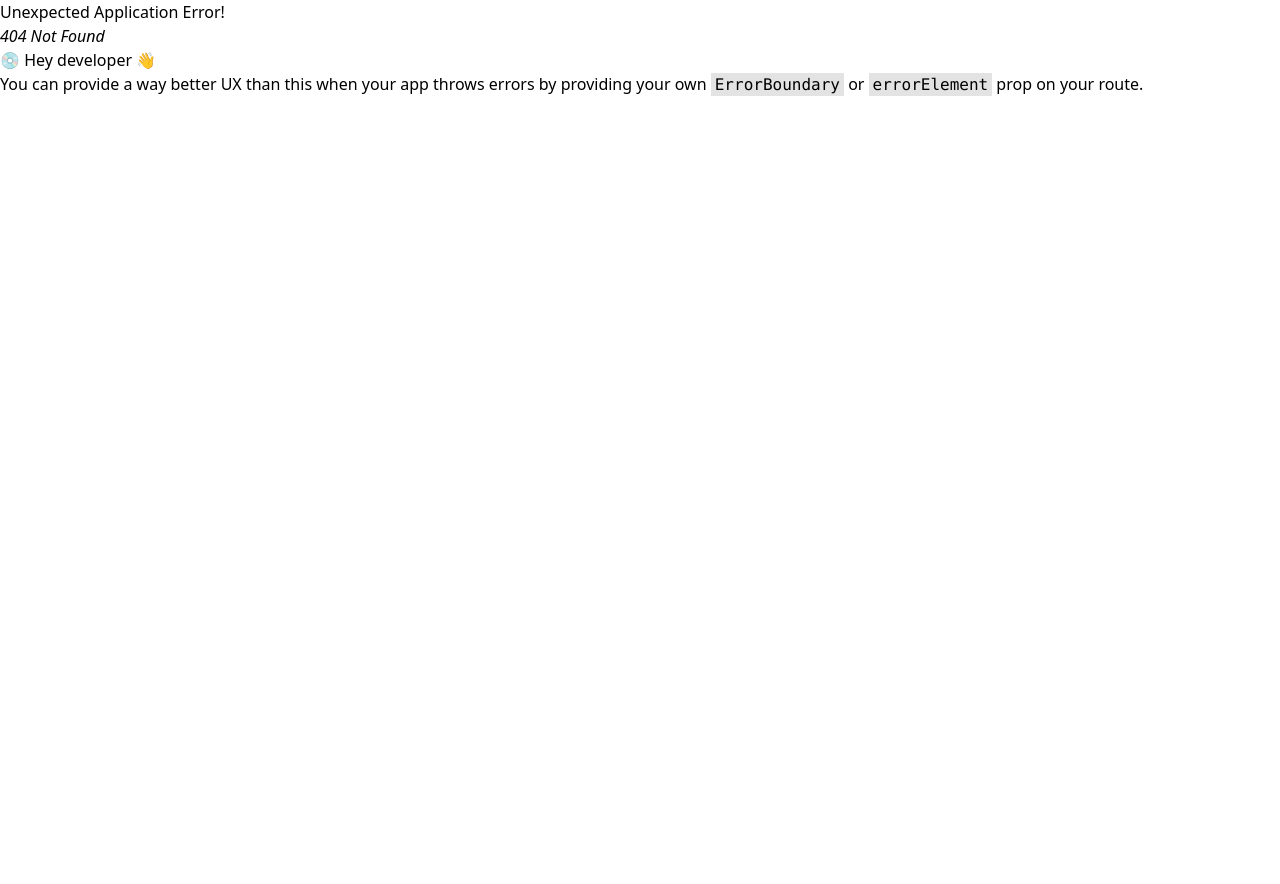
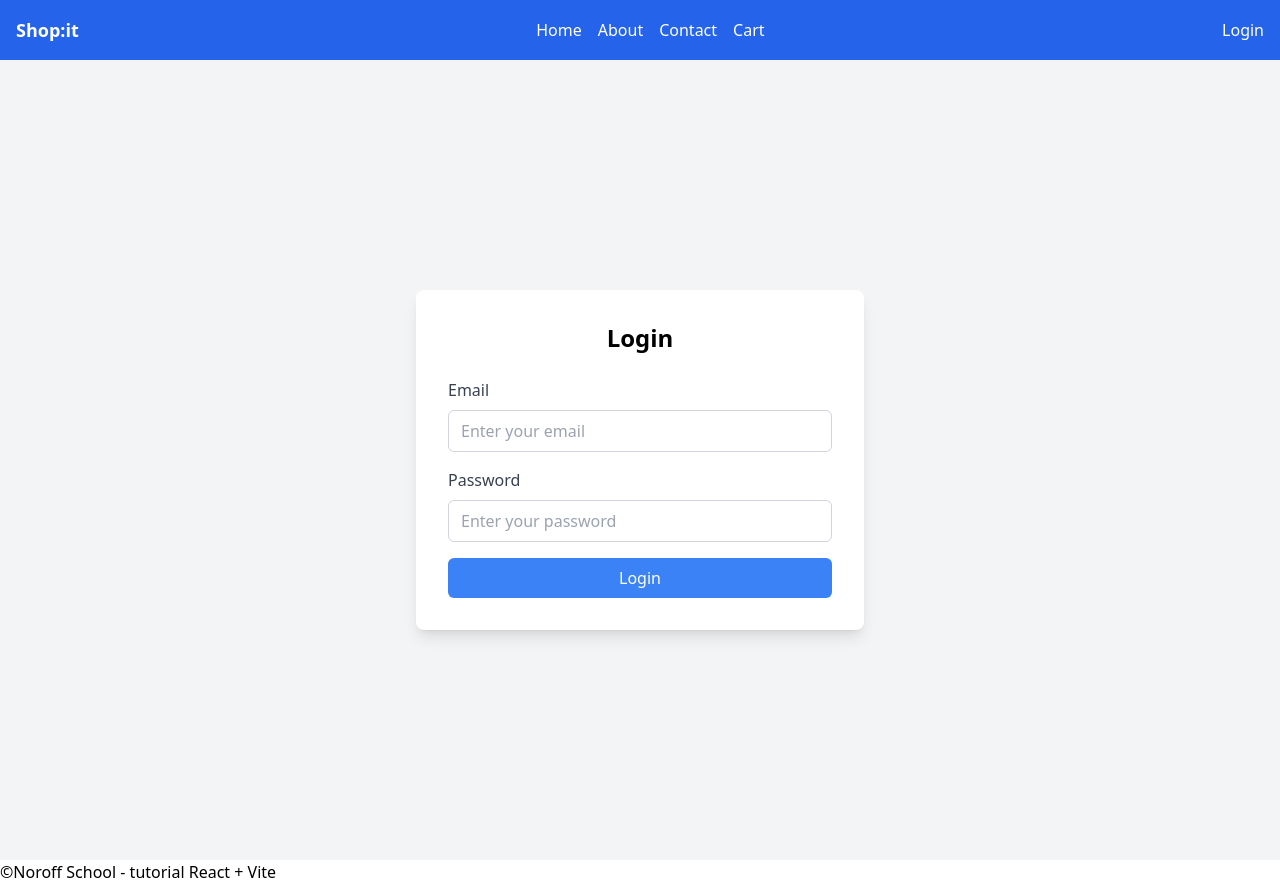
Before and after one commit to EliseAur/ecom-store, a React (Vite) app: page /login in a window 1280 px wide. Before the commit this address had no page. Before the commit the page ends 800 px from the top, so only its background shows below. Built offline with nearby package versions, Linux system fonts and the light colour scheme.

Commit message:
Adding link for login and a login page and adding it to the router

```diff
--- a/src/components/header.jsx
+++ b/src/components/header.jsx
@@ -21,7 +21,7 @@ export default function Header() {
             Cart
           </a>
         </nav>
-        <div>Login</div>
+        <Link to="/login">Login</Link>
       </div>
     </header>
   );
--- a/src/pages/index.jsx
+++ b/src/pages/index.jsx
@@ -1,4 +1,5 @@
 import Home from "./home";
 import About from "./about";
+import Login from "./login";
 
-export { Home, About };
+export { Home, About, Login };
--- /dev/null
+++ b/src/pages/login.jsx
@@ -0,0 +1,81 @@
+import { useState } from "react";
+
+export default function Login() {
+  const [email, setEmail] = useState("");
+  const [password, setPassword] = useState("");
+
+  const handleSubmit = async (event) => {
+    // alert("I am the handler for the submit event");
+    event.preventDefault();
+
+    // console.log({ email, password });
+
+    // Do fetch request here
+
+    const url = "https://v2.api.noroff.dev/auth/login";
+
+    const response = await fetch(url, {
+      method: "POST",
+      headers: {
+        "content-Type": "application/json",
+      },
+      body: JSON.stringify({
+        email,
+        password,
+      }),
+    });
+
+    if (response.ok) {
+      const result = await response.json();
+      console.log(JSON.stringify(result));
+    } else {
+      throw new Error(JSON.stringify);
+    }
+  };
+
+  return (
+    <div className="min-h-screen flex items-center justify-center bg-gray-100">
+      <div className="bg-white p-8 rounded-lg shadow-lg w-full max-w-md">
+        <h2 className="text-2xl font-bold mb-6 text-center">Login</h2>
+        <form onSubmit={handleSubmit}>
+          {/* Email input */}
+          <div className="mb-4">
+            <label htmlFor="email" className="block text-gray-700 font-medium mb-2">
+              Email
+            </label>
+            <input
+              type="email"
+              id="email"
+              value={email}
+              onChange={(e) => setEmail(e.target.value)}
+              className="w-full px-3 py-2 border border-gray-300 rounded-md focus:outline-none focus:ring focus:ring-blue-100"
+              placeholder="Enter your email"
+              required
+            />
+          </div>
+
+          {/* Password input */}
+          <div className="mb-4">
+            <label htmlFor="password" className="block text-gray-700 font-medium mb-2">
+              Password
+            </label>
+            <input
+              type="password"
+              id="password"
+              value={password}
+              onChange={(e) => setPassword(e.target.value)}
+              className="w-full px-3 py-2 border border-gray-300 rounded-md focus:outline-none focus:ring focus:ring-blue-100"
+              placeholder="Enter your password"
+              required
+            />
+          </div>
+
+          {/* Submit button */}
+          <button type="submit" className="w-full bg-blue-500 text-white py-2 rounded-md hover:bg-blue-600 focus:outline-none focus:ring focus:ring-blue-200">
+            Login
+          </button>
+        </form>
+      </div>
+    </div>
+  );
+}
--- a/src/routes/index.jsx
+++ b/src/routes/index.jsx
@@ -1,5 +1,5 @@
 import { createBrowserRouter } from "react-router-dom";
-import { Home, About } from "../pages";
+import { Home, About, Login } from "../pages";
 import { MainLayout } from "../layouts";
 
 const router = createBrowserRouter([
@@ -15,6 +15,10 @@ const router = createBrowserRouter([
         path: "about",
         element: <About />,
       },
+      {
+        path: "login",
+        element: <Login />,
+      },
       // Other pages that share the same structure and lyout as Home and About
     ],
   },
```
